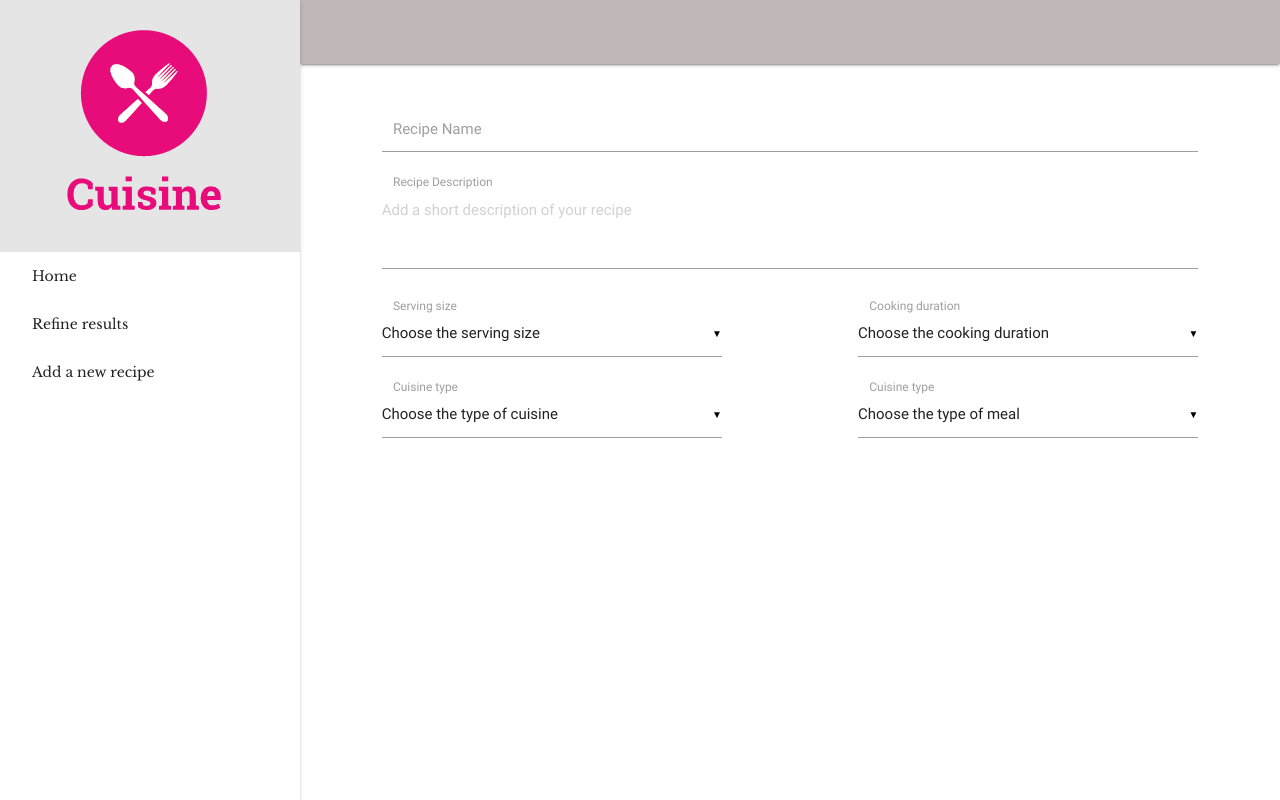
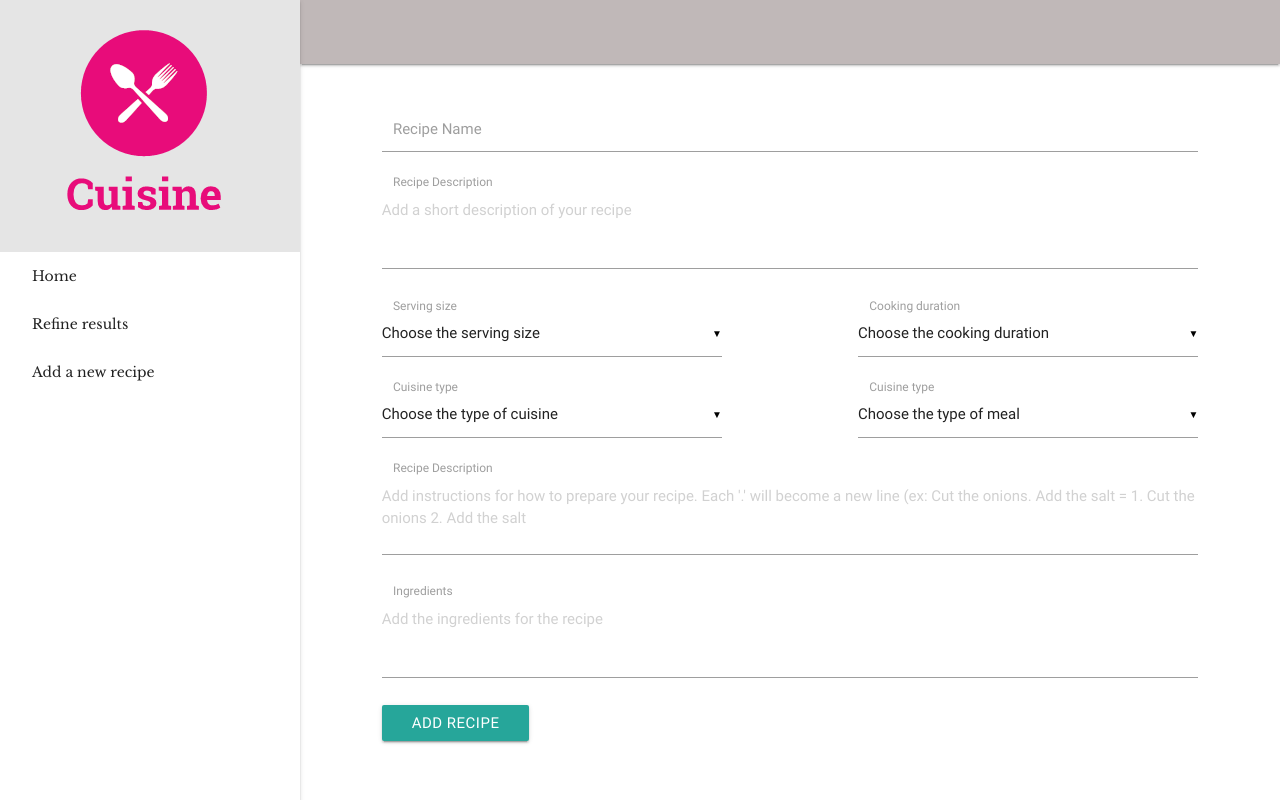
Before and after one commit to Code-Institute-Submissions/Cuisine, a Flask app: page /add_recipe in a window 1280 px wide. Run offline with Flask 2, Linux system fonts and the light colour scheme; data that the repository does not hold is empty; some libraries are stand-ins or nearby versions.

Commit message:
Recipe instructions display on recipe.html
recipe instructions now display in numbered list format. A simillar method will be used for ingredients

```diff
--- a/app.py
+++ b/app.py
@@ -26,7 +26,9 @@ def get_recipes():
 @app.route('/recipe/<recipe_id>')
 def recipe(recipe_id):
     the_recipe = mongo.db.recipes.find_one({"_id": ObjectId(recipe_id)})
-    return render_template("recipe.html", recipe=the_recipe )
+
+
+    return render_template("recipe.html", recipe=the_recipe)
 
 @app.route('/add_recipe')
 def add_recipe():
--- a/templates/addrecipe.html
+++ b/templates/addrecipe.html
@@ -5,7 +5,7 @@
 
 
         <div class="input-field col s12">
-            <input id="recipe_name" type="text" class="validate">
+            <input id="recipe_name" name="recipe_name" type="text">
             <label for="recipe_name">Recipe Name</label>
         </div>
 
@@ -18,7 +18,7 @@
         </div>
 
         <div class="input-field col s5">
-            <select>
+            <select id="serves" name="serves">
                 <option value="" disabled selected>Choose the serving size</option>
                 {% for size in serves %}
                     <option value="{{size.serves}}">{{size.serves}}</option>
@@ -31,7 +31,7 @@
         <div class="col s2"></div>
 
         <div class="input-field col s5">
-            <select>
+            <select id="cooking_duration" name="cooking_duration">
                 <option value="" disabled selected>Choose the cooking duration</option>
                 {% for dur in cooking_duration %}
                     <option value="{{dur.cooking_duration}}">{{dur.cooking_duration}}</option>
@@ -42,12 +42,11 @@
         </div>
 
         <div class="input-field col s5">
-            <select>
+            <select id="cuisine_type" name="cuisine_type">
                 <option value="" disabled selected>Choose the type of cuisine</option>
                 {% for type in cuisine_type %}
                     <option value="{{type.cuisine_type}}">{{type.cuisine_type}}</option>
                 {% endfor %}
-
             </select>
             <label>Cuisine type</label>
         </div>
@@ -55,7 +54,7 @@
         <div class="col s2"></div>
 
         <div class="input-field col s5">
-            <select>
+            <select id="meal_type" name="meal_type">
                 <option value="" disabled selected>Choose the type of meal</option>
                 {% for meal in meal_type %}
                     <option value="{{meal.meal_type}}">{{meal.meal_type}}</option>
@@ -65,12 +64,17 @@
             <label>Cuisine type</label>
         </div>
 
+        <div class="input-field col s12">
+            <textarea placeholder="Add instructions for how to prepare your recipe. Each '.' will become a new line (ex: Cut the onions. Add the salt = 1. Cut the onions 2. Add the salt" id="recipe_instructions" name="recipe_instructions" class="materialize-textarea"></textarea>
+            <label for="recipe_instructions">Recipe Description</label>
+        </div>
 
+        <div class="input-field col s12">
+            <textarea placeholder="Add the ingredients for the recipe" id="ingredients" name="ingredients" class="materialize-textarea"></textarea>
+            <label for="ingredients">Ingredients</label>
+        </div>
 
-
-
-
-
+        <button class="btn waves-effect waves-light" type="submit" name="action">Add Recipe</button>
     </form>
 </div>
 
```
Also changed, not shown: templates/recipe.html (+7 -0 lines).
